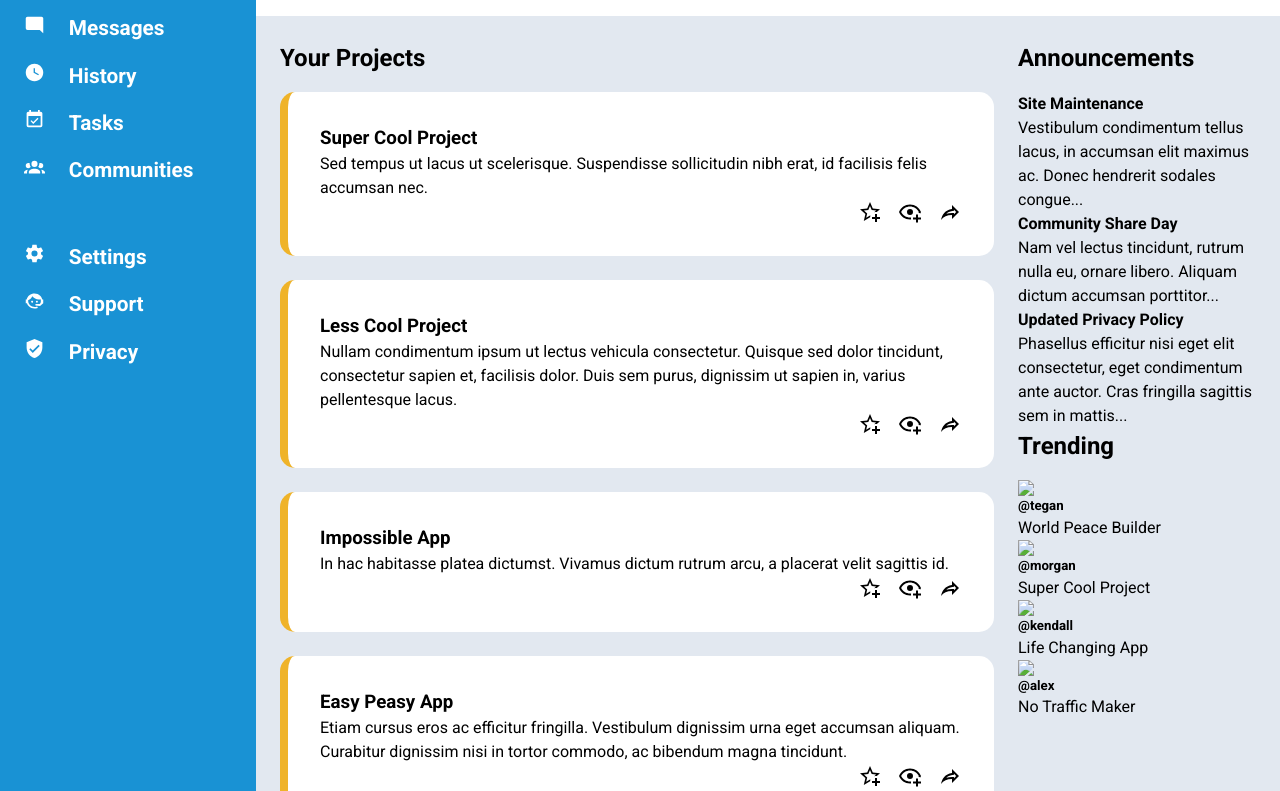
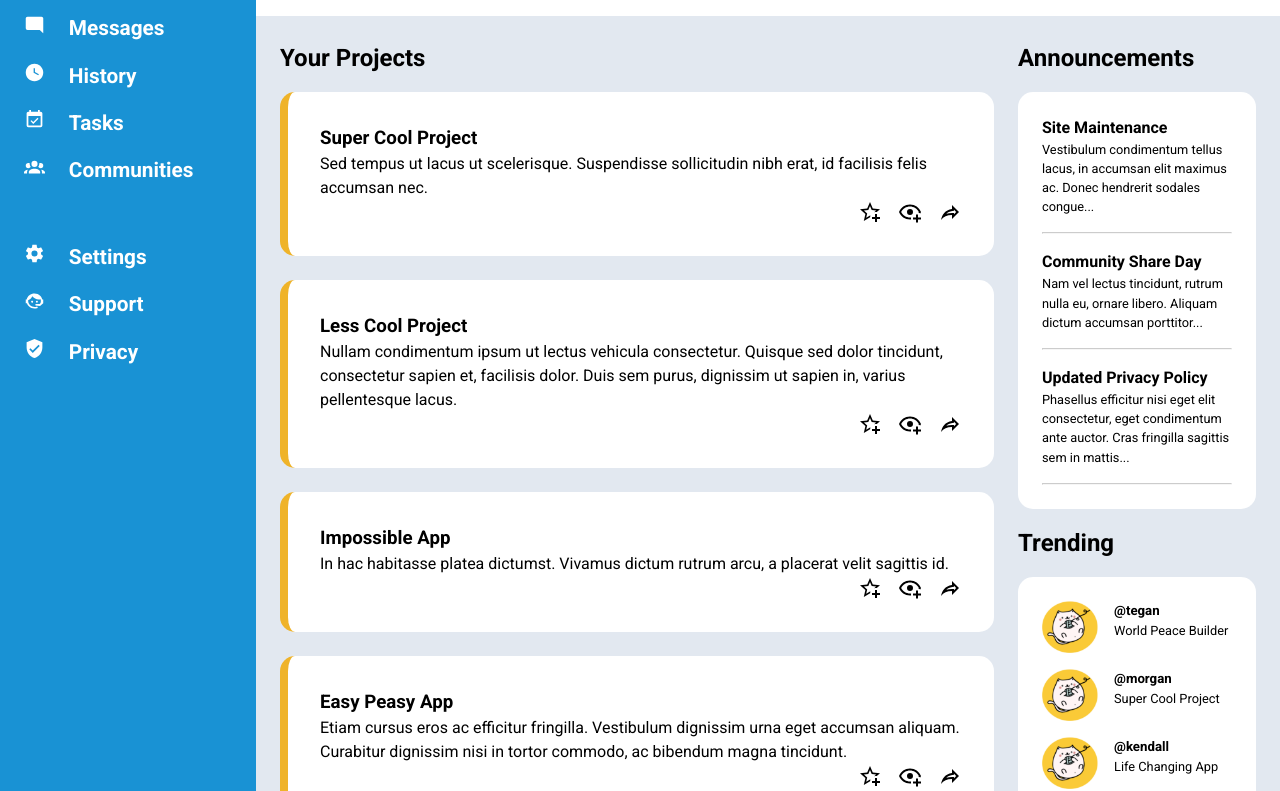
Before and after one commit to simokhin/Admin-Dashboard, a plain HTML site: page index.html in a window 1280 px wide. Shown: the part 185-976 px from the top of the page. Drawn offline with Linux system fonts and the light colour scheme.

Commit message:
Add styles for right side of main section

```diff
--- a/index.html
+++ b/index.html
@@ -257,6 +257,7 @@
               Donec hendrerit sodales congue...
             </p>
           </div>
+          <hr>
           <div class="announcement">
             <h4>Community Share Day</h4>
             <p>
@@ -264,6 +265,7 @@
               dictum accumsan porttitor...
             </p>
           </div>
+          <hr>
           <div class="announcement">
             <h4>Updated Privacy Policy</h4>
             <p>
@@ -271,28 +273,39 @@
               ante auctor. Cras fringilla sagittis sem in mattis...
             </p>
           </div>
+          <div class="name-of">
+            <hr>
+          </div>
         </div>
         <h2>Trending</h2>
         <div class="trending">
           <div class="trend">
-            <img src="#" class="trend" />
+            <img src="./images/avatar.png" class="trend" />
+            <div class="name-of">
               <h5>@tegan</h5>
               <p>World Peace Builder</p>
             </div>
+          </div>
           <div class="trend">
-            <img src="#" class="trend" />
+            <img src="./images/avatar.png" class="trend" />
+            <div class="name-of">
               <h5>@morgan</h5>
               <p>Super Cool Project</p>
             </div>
+          </div>
           <div class="trend">
-            <img src="#" class="trend" />
+            <img src="./images/avatar.png" class="trend" />
+            <div class="name-of">
               <h5>@kendall</h5>
               <p>Life Changing App</p>
             </div>
+          </div>
           <div class="trend">
-            <img src="#" class="trend" />
+            <img src="./images/avatar.png" class="trend" />
+            <div class="name-of">
               <h5>@alex</h5>
               <p>No Traffic Maker</p>
+            </div>
           </div>
         </div>
       </div>
--- a/style.css
+++ b/style.css
@@ -233,3 +233,45 @@ main {
 .right-side h2 {
     margin-bottom: 1rem;
 }
+
+.announcements {
+    background-color: #FFFFFF;
+    border-radius: 15px;
+    padding: 1.5rem;
+    display: flex;
+    flex-direction: column;
+    gap: 1rem;
+    margin-bottom: 1rem;
+}
+
+.announcement p {
+    font-size: 0.8rem;
+}
+
+hr {
+    width: 100%;
+    align-self: center;
+    opacity: 0.5;
+}
+
+.trending {
+    display: flex;
+    flex-direction: column;
+    gap: 1rem;
+    background-color: #FFFFFF;
+    border-radius: 15px;
+    padding: 1.5rem;
+}
+
+.trend {
+    display: flex;
+    gap: 1rem;
+}
+
+.trend p {
+    font-size: 0.8rem;
+}
+
+.trend img {
+    width: 3.5rem;
+}
```
Lines whose indentation alone changed are shown as unchanged.
